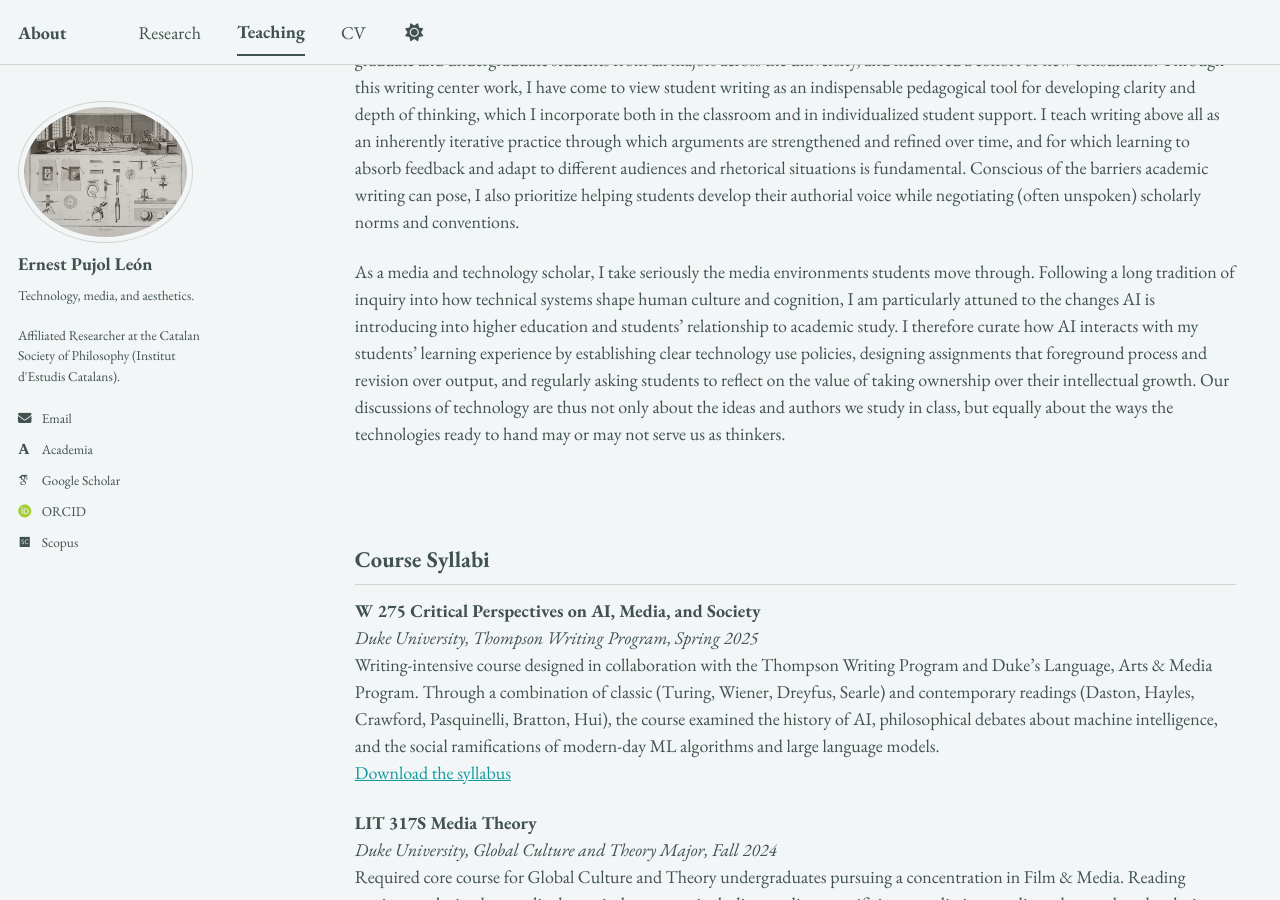
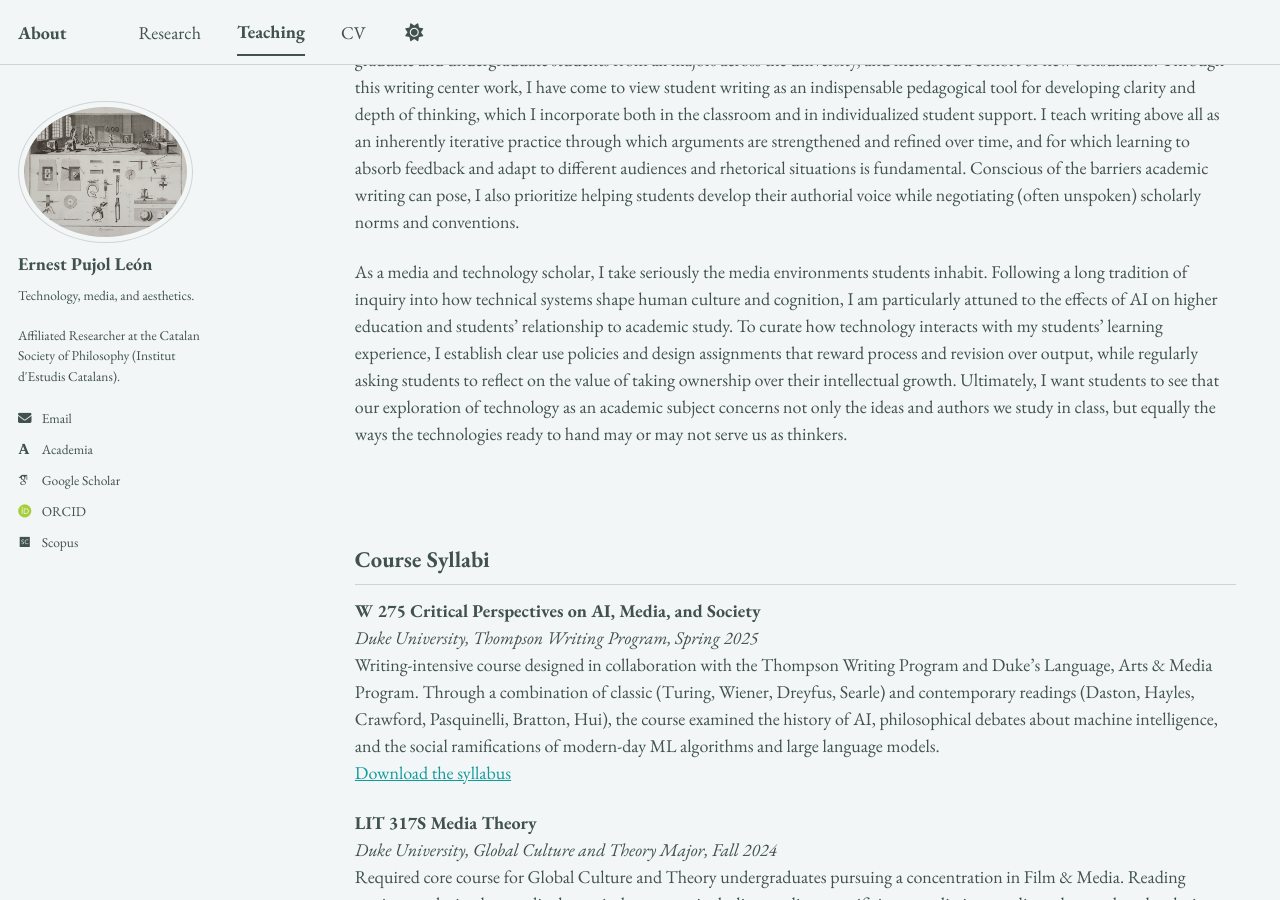
Before and after one commit to epujol90/epujol90.github.io, a Jekyll site: the page built from _pages/teaching.md, in a window 1280 px wide and 900 px high, scrolled down 548 px. Built offline with Jekyll 4.4.1, drawn with Linux system fonts in a browser that asks for light colours; some web fonts are replaced; a script bundle is joined from its source files by our own code; library files that are not in the unit come from our copies.

Commit message:
Update teaching.md

```diff
--- a/_pages/teaching.md
+++ b/_pages/teaching.md
@@ -11,7 +11,7 @@ My teaching experience includes both classroom instruction and writing center pr
 
 Beyond traditional coursework, my teaching is deeply indebted to my writing center experience. During my last two years at Duke, I worked as a writing consultant at the Thompson Writing Studio, where I led over 300 one-on-one consultations with graduate and undergraduate students from all majors across the university, and mentored a cohort of new consultants. Through this writing center work, I have come to view student writing as an indispensable pedagogical tool for developing clarity and depth of thinking, which I incorporate both in the classroom and in individualized student support. I teach writing above all as an inherently iterative practice through which arguments are strengthened and refined over time, and for which learning to absorb feedback and adapt to different audiences and rhetorical situations is fundamental. Conscious of the barriers academic writing can pose, I also prioritize helping students develop their authorial voice while negotiating (often unspoken) scholarly norms and conventions.
 
-As a media and technology scholar, I take seriously the media environments students move through. Following a long tradition of inquiry into how technical systems shape human culture and cognition, I am particularly attuned to the changes AI is introducing into higher education and students’ relationship to academic study. I therefore curate how AI interacts with my students’ learning experience by establishing clear technology use policies, designing assignments that foreground process and revision over output, and regularly asking students to reflect on the value of taking ownership over their intellectual growth. Our discussions of technology are thus not only about the ideas and authors we study in class, but equally about the ways the technologies ready to hand may or may not serve us as thinkers.
+As a media and technology scholar, I take seriously the media environments students inhabit. Following a long tradition of inquiry into how technical systems shape human culture and cognition, I am particularly attuned to the effects of AI on higher education and students’ relationship to academic study. To curate how technology interacts with my students’ learning experience, I establish clear use policies and design assignments that reward process and revision over output, while regularly asking students to reflect on the value of taking ownership over their intellectual growth. Ultimately, I want students to see that our exploration of technology as an academic subject concerns not only the ideas and authors we study in class, but equally the ways the technologies ready to hand may or may not serve us as thinkers.
 <br>
 <br>
 <br>
```
